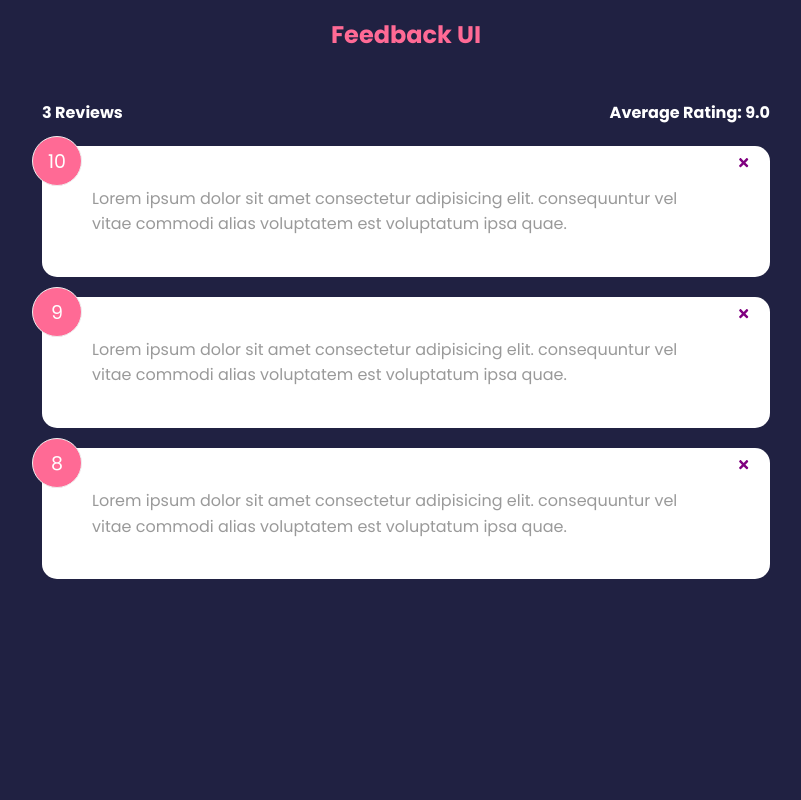
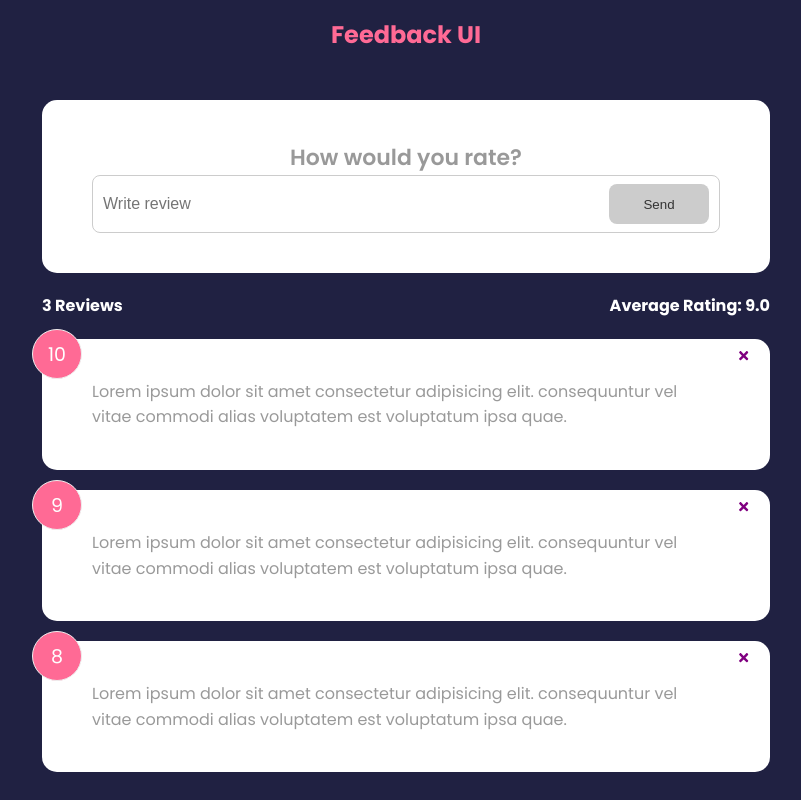
Before and after one commit to spraveenitpro/reactstepbystep, a React (Create React App) app in the folder feedback-app/: page / in a window 1280 px wide. Shown: the whole page, without its empty margins (234-1035 px from the left). Built offline with nearby package versions, Linux system fonts and the light colour scheme.

Commit message:
completed feedback form

```diff
--- a/feedback-app/src/App.js
+++ b/feedback-app/src/App.js
@@ -4,6 +4,7 @@
 import FeedbackData from './data/FeedbackData'
 import FeedbackList from './components/FeedbackList'
 import FeedbackStats from './components/FeedbackStats'
+import FeedbackForm from './components/FeedbackForm'
 
 function App() {
     const [feedback, setFeedback] = useState(FeedbackData)
@@ -19,6 +20,7 @@
         <>
             <Header />
             <div className="container">
+                <FeedbackForm />
                 <FeedbackStats feedback={feedback} />
                 <FeedbackList
                     feedback={feedback}
--- /dev/null
+++ b/feedback-app/src/components/FeedbackForm.jsx
@@ -0,0 +1,43 @@
+import React, { useState } from 'react'
+import Card from './shared/Card'
+import Button from './shared/Button'
+
+function FeedbackForm() {
+    const [text, setText] = useState('')
+    const [btnDisabled, setBtnDisabled] = useState(true)
+    const [message, setMessage] = useState('')
+    const handleTextChange = event => {
+        if (text === '') {
+            setBtnDisabled(true)
+            setMessage(null)
+        } else if (text !== '' && text.trim().length <= 10) {
+            setMessage('Text must be atleast 10 characters')
+            setBtnDisabled(true)
+        } else {
+            setMessage(null)
+            setBtnDisabled(false)
+        }
+        setText(event.target.value)
+    }
+    return (
+        <Card>
+            <form action="">
+                <h2>How would you rate?</h2>
+                <div className="input-group">
+                    <input
+                        type="text"
+                        placeholder="Write review"
+                        onChange={handleTextChange}
+                        value={text}
+                    />
+                    <Button type="submit" isDisabled={btnDisabled}>
+                        Send
+                    </Button>
+                </div>
+                {message && <div className="message">{message}</div>}
+            </form>
+        </Card>
+    )
+}
+
+export default FeedbackForm
--- /dev/null
+++ b/feedback-app/src/components/shared/Button.jsx
@@ -0,0 +1,29 @@
+import React from 'react'
+import PropTypes from 'prop-types'
+
+function Button({ children, version, type, isDisabled }) {
+    return (
+        <button
+            type={type}
+            disabled={isDisabled}
+            className={`btn btn-${version}`}
+        >
+            {children}
+        </button>
+    )
+}
+
+Button.defaultProps = {
+    version: 'primary',
+    type: 'button',
+    isDisabled: false,
+}
+
+Button.propTypes = {
+    children: PropTypes.node.isRequired,
+    version: PropTypes.string,
+    type: PropTypes.string,
+    isDisabled: PropTypes.bool,
+}
+
+export default Button
```
